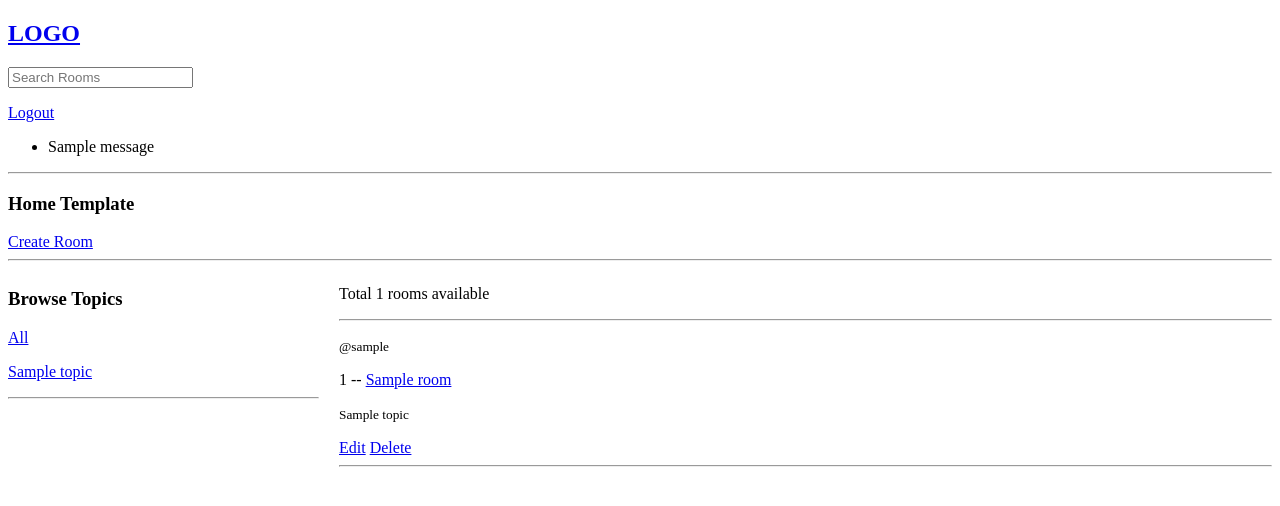
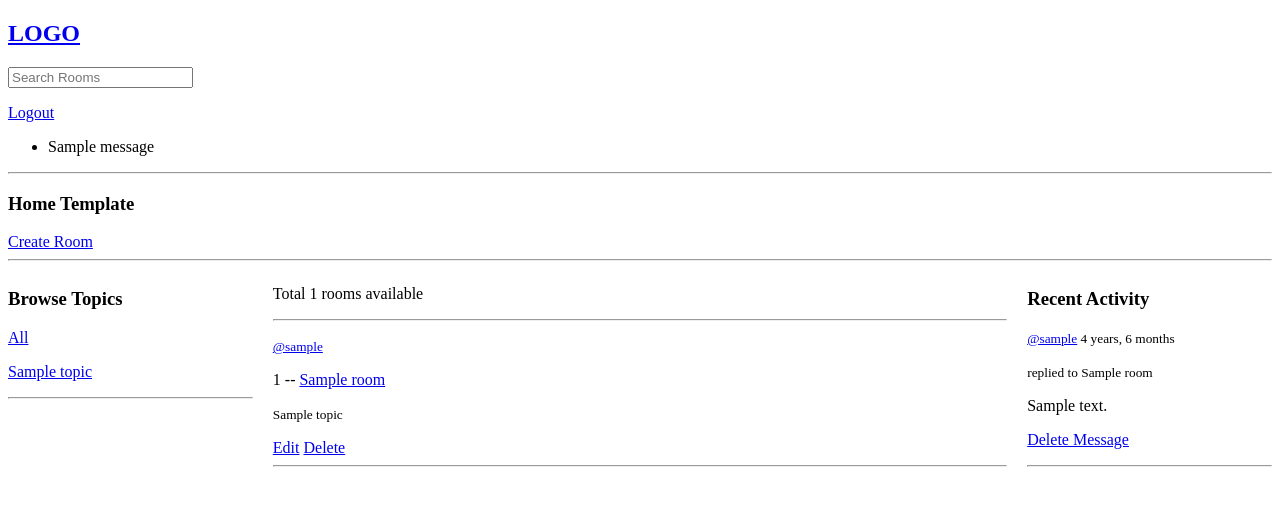
Before and after one commit to mibrahimbashir/Django, a Django app: page / in a window 1280 px wide. Shown: the top 506 px of the page. Run offline with Django 5.2, Linux system fonts and the light colour scheme; a user stored in the database is signed in; tables that the repository leaves empty hold one stand-in row (values such as "Sample post"); one stand-in notice (Sample message) is shown.

Commit message:
Create user profile and partition templates into components

```diff
--- a/inception/base/models.py
+++ b/inception/base/models.py
@@ -33,5 +33,9 @@ class Messages(models.Model):
 	created = models.DateTimeField(auto_now_add=True)
 	updated = models.DateTimeField(auto_now=True)
 
+	class Meta:
+		ordering = ['-updated', '-created']
+
+
 	def __str__(self):
-		return self.body
+		return self.body[:50]
--- /dev/null
+++ b/inception/base/templates/base/activity_component.html
@@ -0,0 +1,24 @@
+<h3>Recent Activity</h3>
+
+{% for message in room_messages %}
+	<div>
+		<small>
+			<a href="{% url 'user-profile' message.user.id %}">@{{message.user}}</a>
+			{{message.created|timesince}}
+		</small>
+		<p>
+			<small>replied to {{message.room}}</small>
+		</p>
+
+		<p>
+			{{message}}
+		</p>
+
+		{% if request.user == message.user %}
+			<p>
+				<a href="{% url 'delete-message' message.id %}">Delete Message</a>
+			</p>
+		{% endif %}
+		<hr>
+	</div>
+{% endfor %}
--- /dev/null
+++ b/inception/base/templates/base/feed_component.html
@@ -0,0 +1,21 @@
+<p>Total {{room_count}} rooms available</p>
+<hr>
+{% for room in rooms %}
+	<p>
+		<small>
+			<a href="{% url 'user-profile' room.host.id %}">@{{room.host}}</a>
+		</small>
+	</p>
+	<p>
+		{{room.id}} --
+		<a href="{% url 'room' room.id %}">{{room.name}}</a>
+	</p>
+	<p>
+		<small>{{room.topic}}</small>
+	</p>
+	{% if request.user == room.host %}
+	<a href="{% url 'update-room' room.id %}">Edit</a>
+	<a href="{% url 'delete-room' room.id %}">Delete</a>
+	{% endif %}
+	<hr>
+{% endfor %}
--- a/inception/base/templates/base/home.html
+++ b/inception/base/templates/base/home.html
@@ -5,7 +5,7 @@
 	<style>
 		.home-grid {
 			display: grid;
-			grid-template-columns: 1fr 3fr;
+			grid-template-columns: 1fr 3fr 1fr;
 			column-gap: 20px;
 		}
 	</style>
@@ -20,39 +20,17 @@
 
 	<div class="home-grid">
 		<div>
-			<h3>Browse Topics</h3>
-			<p>
-				<a href="{% url 'home' %}">All</a>
-			</p>
-			{% for topic in topics %}
-				<p>
-					<a href="{% url 'home' %}?q={{topic.name}}">{{topic.name}}</a>
-				</p>
-			{% endfor %}
-			<hr>
+			{% include 'base/topics_component.html' %}
 		</div>
 
 		<div>
-			<p>Total {{room_count}} rooms available</p>
-			<hr>
-			{% for room in rooms %}
-				<p>
-					<small>@{{room.host}}</small>
-				</p>
-				<p>
-					{{room.id}} --
-					<a href="{% url 'room' room.id %}">{{room.name}}</a>
-				</p>
-				<p>
-					<small>{{room.topic}}</small>
-				</p>
-				{% if request.user == room.host %}
-				<a href="{% url 'update-room' room.id %}">Edit</a>
-				<a href="{% url 'delete-room' room.id %}">Delete</a>
-				{% endif %}
-				<hr>
-			{% endfor %}
+			{% include 'base/feed_component.html' %}
 		</div>
+
+		<div>
+			{% include 'base/activity_component.html' %}
+		</div>
+
 	</div>
 
 {% endblock content %}
--- /dev/null
+++ b/inception/base/templates/base/topics_component.html
@@ -0,0 +1,10 @@
+<h3>Browse Topics</h3>
+<p>
+	<a href="{% url 'home' %}">All</a>
+</p>
+{% for topic in topics %}
+	<p>
+		<a href="{% url 'home' %}?q={{topic.name}}">{{topic.name}}</a>
+	</p>
+{% endfor %}
+<hr>
--- a/inception/base/urls.py
+++ b/inception/base/urls.py
@@ -11,4 +11,5 @@ urlpatterns = [
 	path('logout/', views.logout_user, name='logout'),
 	path('register/', views.register_page, name='register'),
 	path('delete-message/<str:pk>/', views.delete_message, name='delete-message'),
+	path('user-profile/<str:pk>/', views.user_profile, name='user-profile'),
 ]
--- a/inception/base/views.py
+++ b/inception/base/views.py
@@ -14,6 +14,8 @@ def home(request):
 	q = request.GET.get('q') if request.GET.get('q') != None else ''
 
 	topics = Topic.objects.all()
+	room_messages = Messages.objects.filter(Q(room__topic__name__icontains=q))
+
 	rooms = Room.objects.filter(
 		Q(topic__name__icontains = q) |
 		Q(name__icontains = q) |
@@ -22,7 +24,7 @@ def home(request):
 
 	room_count = rooms.count()
 
-	context = {'rooms' : rooms, 'topics' : topics, 'room_count' : room_count}
+	context = {'rooms' : rooms, 'topics' : topics, 'room_count' : room_count, 'room_messages': room_messages}
 	return render(request, 'base/home.html', context)
 
 def room(request, pk):
@@ -33,7 +35,7 @@ def room(request, pk):
 	if request.method == 'POST':
 		body = request.POST.get('body')
 
-		message = Messages.objects.create(
+		message = Messages.objects.create (
 			user=request.user,
 			room=room,
 			body=body
@@ -44,6 +46,17 @@ def room(request, pk):
 
 	context = {'room' : room, 'room_messages' : room_messages, 'participants' : participants}
 	return render(request, 'base/room.html', context)
+
+def user_profile(request, pk):
+	user = User.objects.get(id=pk)
+	room_messages = user.messages_set.all()
+	topics = Topic.objects.all()
+	rooms = user.room_set.all()
+	room_count = rooms.count()
+
+	context = {'room_messages' : room_messages, 'topics' : topics, 'rooms' : rooms, 'room_count' : room_count}
+
+	return render(request, 'base/profile.html', context)
 
 @login_required(login_url='login')
 def create_room(request):
```
Also changed, not shown: inception/base/templates/base/profile.html (added, +23 -0 lines).
